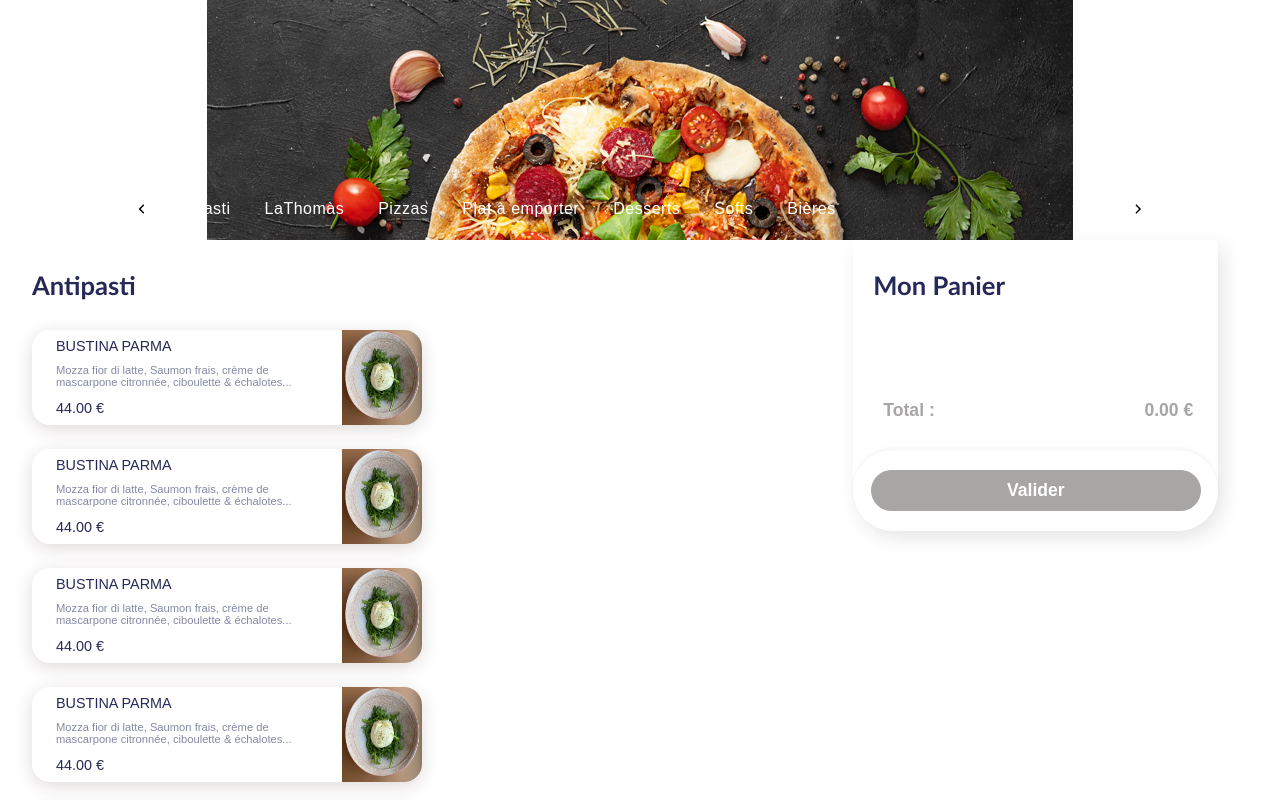
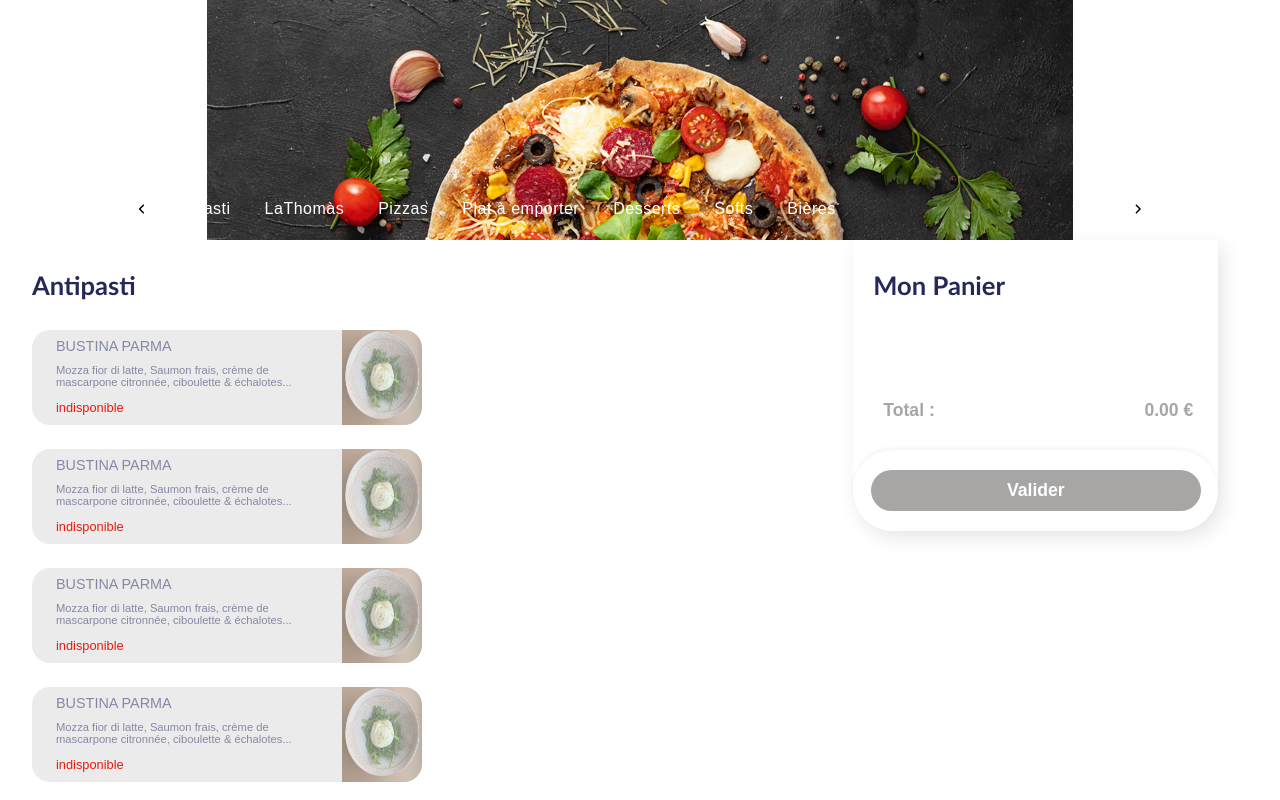
Before and after one commit to lcsaloonn/commande-en-ligne, a React (Create React App) app: page / in a window 1280 px wide. Shown: the top 800 px of the page. Built offline with nearby package versions, Linux system fonts and the light colour scheme.

Commit message:
improvement on props send

```diff
--- a/src/components/base/list-product/listProduct.component.tsx
+++ b/src/components/base/list-product/listProduct.component.tsx
@@ -19,7 +19,7 @@ export function ListProductComponent({
             className="list-product-container-item col-span-9 xlp:col-span-6"
             key={id}
           >
-            <ProductCardComponent product={item} isDisable={item.isAvalable} />
+            <ProductCardComponent product={item} isDisable={!item.isAvalable} />
           </div>
         ))}
       </div>
```
